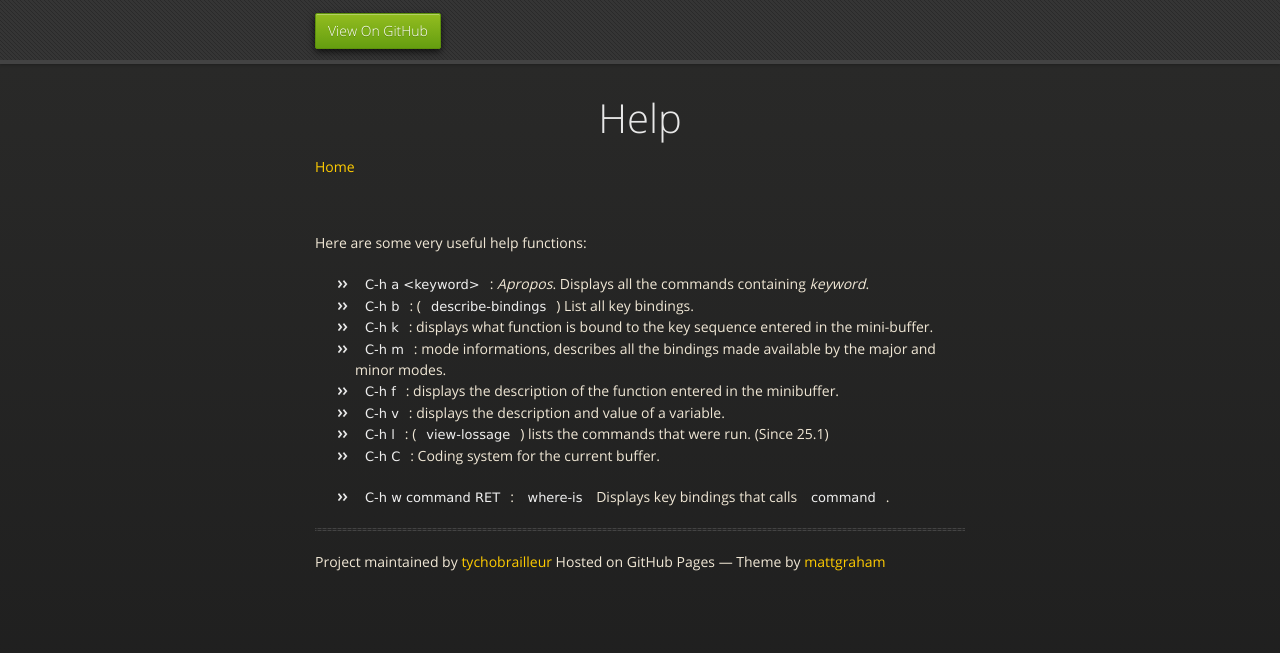
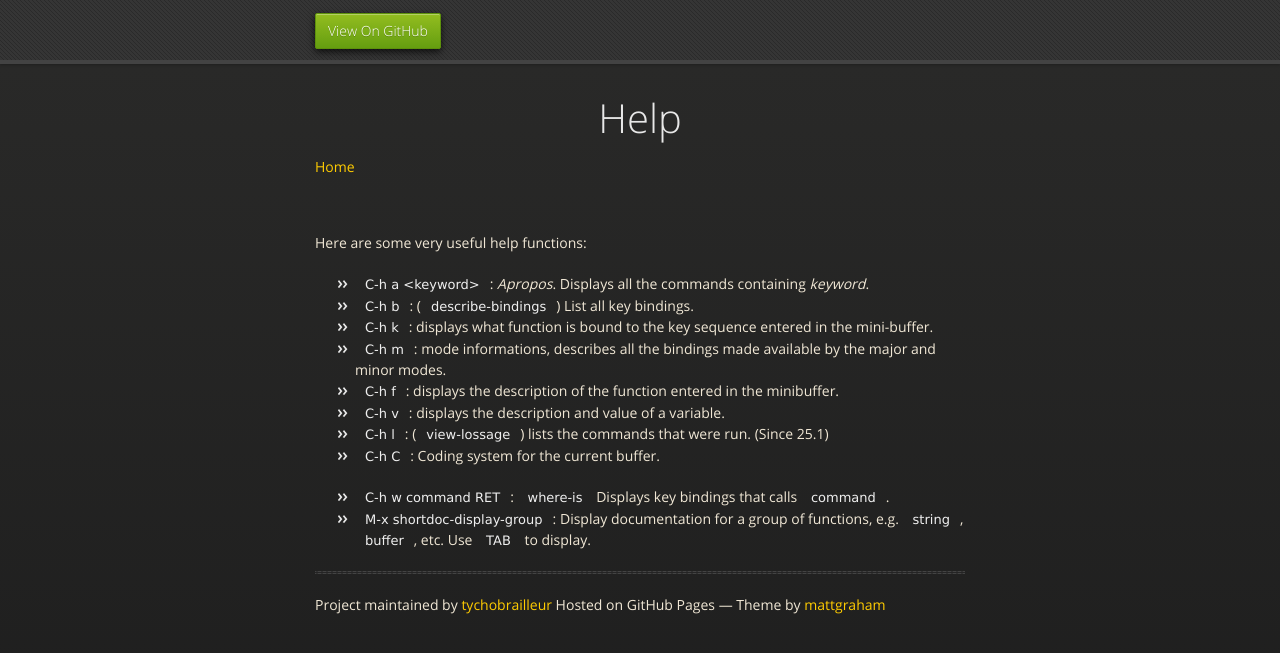
Before and after one commit to tychobrailleur/tychobrailleur.github.io, a Jekyll site: the page built from help.md, in a window 1280 px wide. Shown: the top 653 px of the page. Built offline with Jekyll 4.4.1, drawn with Linux system fonts in a browser that asks for light colours; nearby versions of some CDN libraries.

Commit message:
Add new Emacs function, `shortdoc-display-group`.

```diff
--- a/help.md
+++ b/help.md
@@ -20,3 +20,5 @@ minibuffer.
 - `C-h C`: Coding system for the current buffer.
 
 - `C-h w command RET`: `where-is` Displays key bindings that calls `command`.
+- `M-x shortdoc-display-group`: Display documentation for a group of
+  functions, e.g. `string`, `buffer`, etc.  Use `TAB` to display.
```
